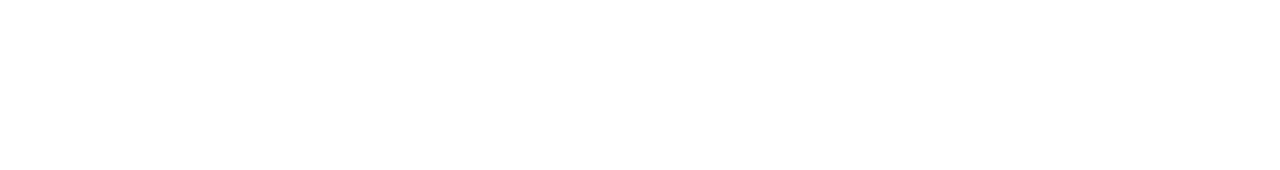
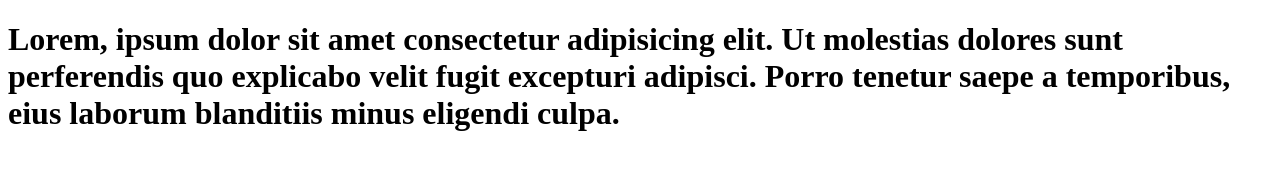
Before and after one commit to sean142/GitExercise, a plain HTML site: page index.html in a window 1280 px wide. Drawn offline with Linux system fonts and the light colour scheme.

Commit message:
備註說明文字

```diff
--- a/index.html
+++ b/index.html
@@ -7,6 +7,6 @@
     <title>Document</title>
 </head>
 <body>
-
+    <h1>Lorem, ipsum dolor sit amet consectetur adipisicing elit. Ut molestias dolores sunt perferendis quo explicabo velit fugit excepturi adipisci. Porro tenetur saepe a temporibus, eius laborum blanditiis minus eligendi culpa.</h1>
 </body>
 </html>
```
